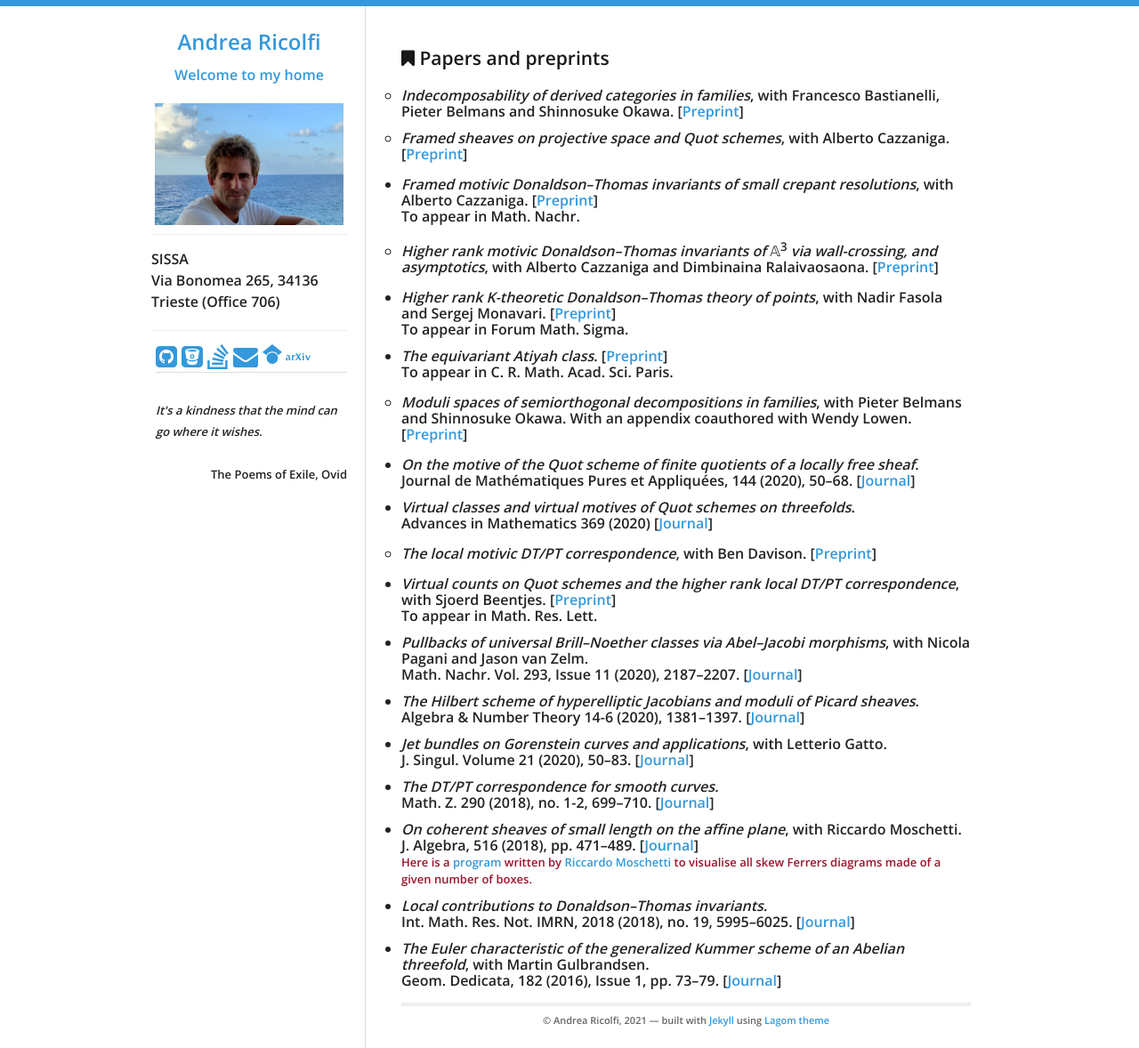
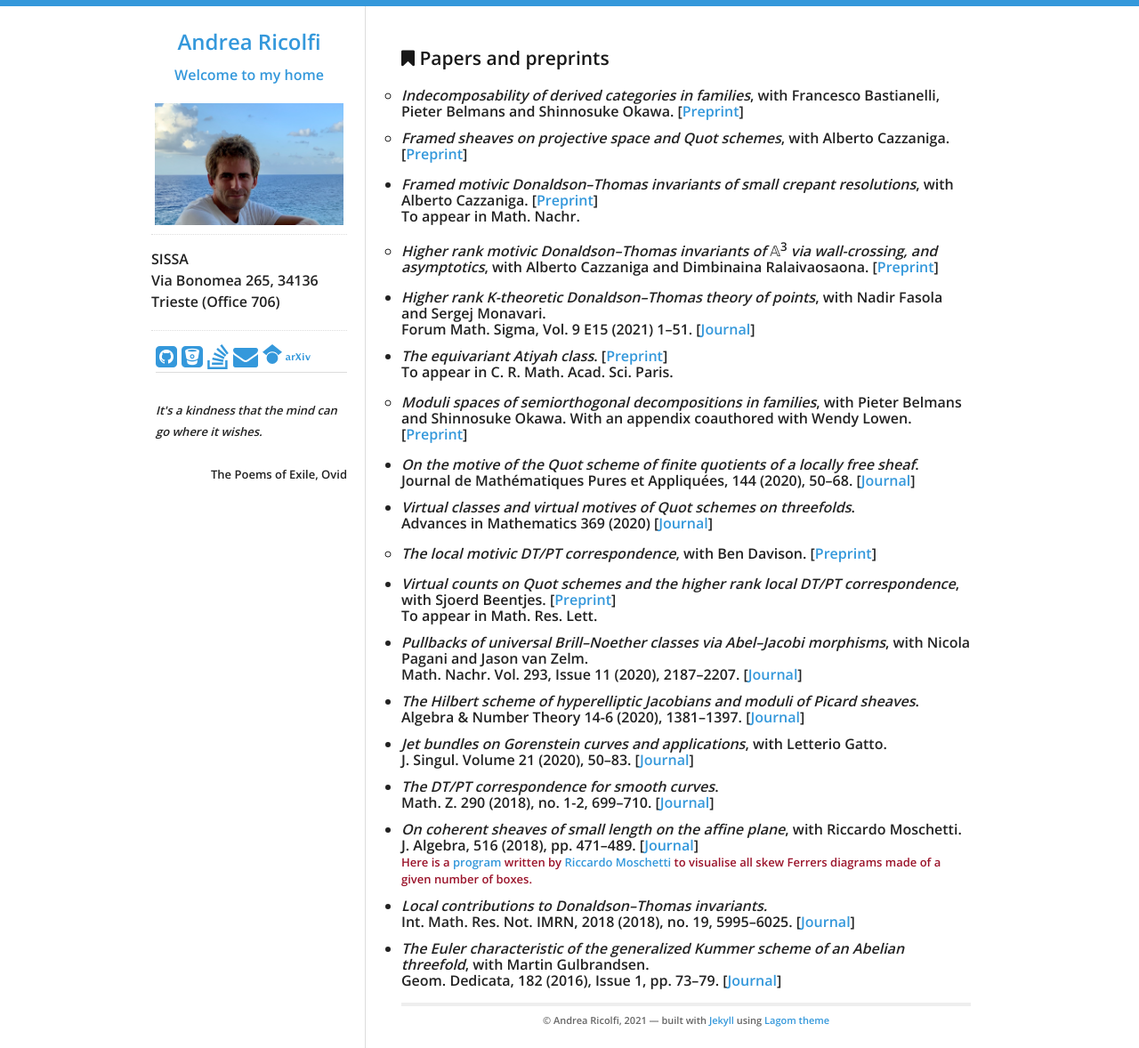
Before and after one commit to atricolfi/atricolfi.github.io, a Jekyll site: the page built from MATHEMATICS/Papers.html, in a window 1280 px wide. Shown: the whole page at 89% size. Built offline with Jekyll 4.4.1, drawn with Linux system fonts in a browser that asks for light colours.

Commit message:
Update Papers.html

```diff
--- a/MATHEMATICS/Papers.html
+++ b/MATHEMATICS/Papers.html
@@ -33,8 +33,10 @@ To appear in Math. Nachr.</li>
 
   <ul>
     <li><em>Higher rank K-theoretic Donaldson&#8211;Thomas theory of points</em>, with Nadir Fasola and Sergej Monavari.
-      [<a href="https://arxiv.org/abs/2003.13565">Preprint</a>] <br>
-To appear in Forum Math. Sigma. </li>
+  <br>
+Forum Math. Sigma, Vol. 9 E15 (2021) 1&#8211;51.
+[<a href="https://www.cambridge.org/core/journals/forum-of-mathematics-sigma/article/higher-rank-ktheoretic-donaldsonthomas-theory-of-points/055625F8F080C8121C0E2D99DC413E1E">Journal</a>]
+    </li>
 
 
 <li><em>The equivariant Atiyah class</em>. [<a href="https://arxiv.org/abs/2003.05440">Preprint</a>]
```
